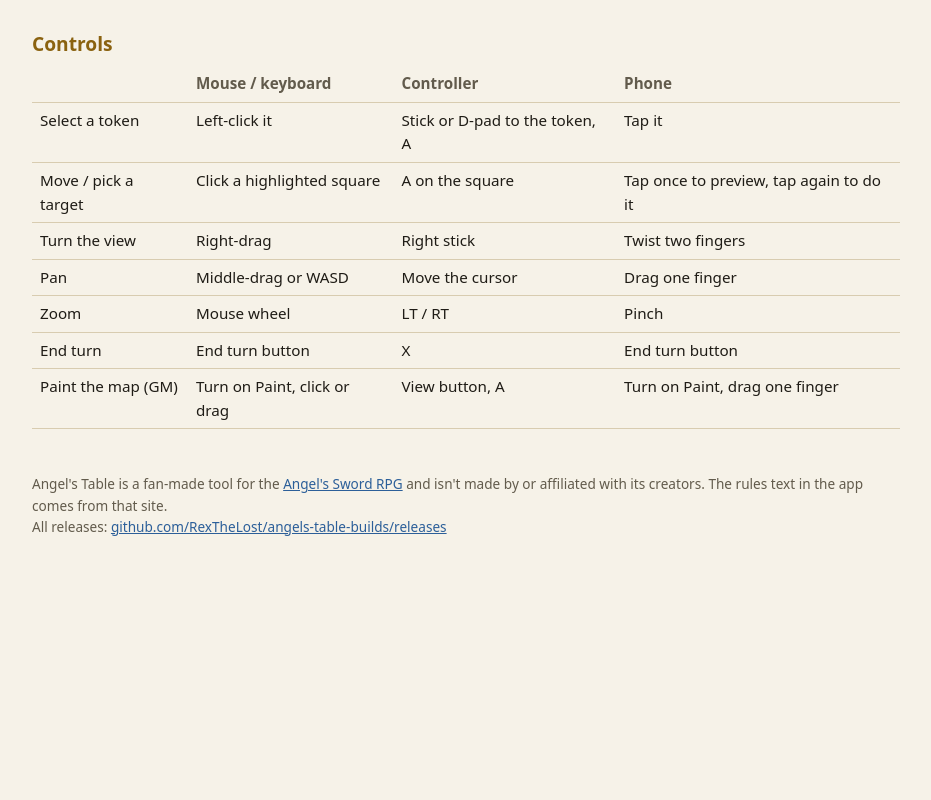
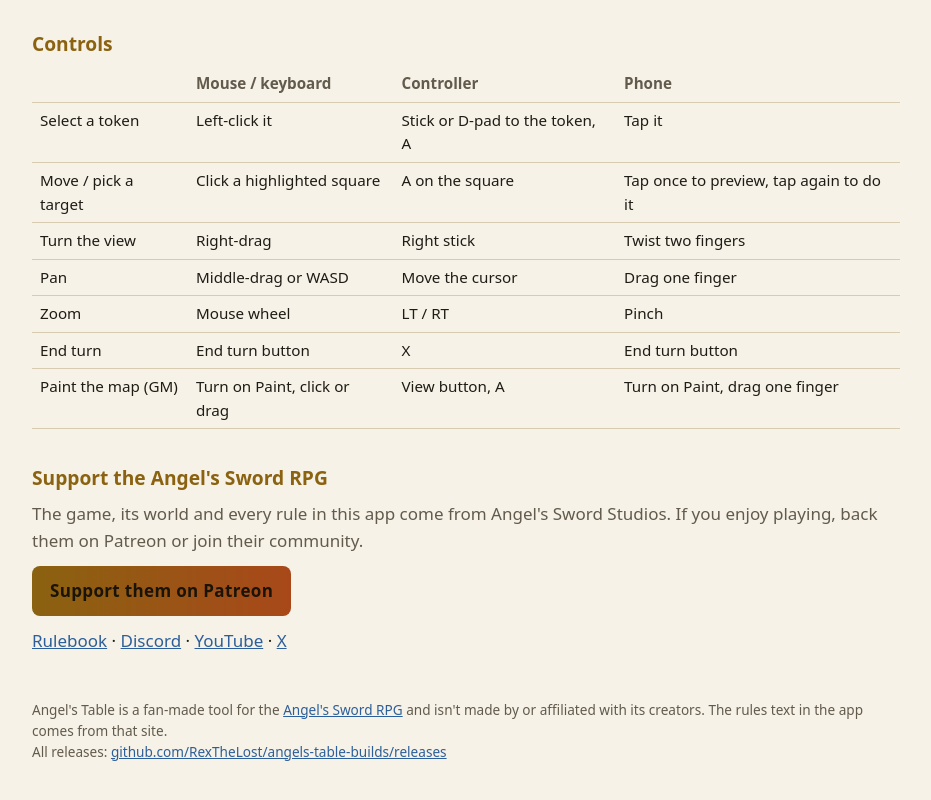
Before and after one commit to RexTheLost/angels-table-builds, a plain HTML site: page index.html in a window 1280 px wide. Shown: the part 1760-2560 px from the top of the page, without its empty margins (174-1105 px from the left). Before the commit the page ends 2361 px from the top, so only its background shows below. Drawn offline with Linux system fonts and the light colour scheme.

Commit message:
Add a support section linking Angel's Sword's Patreon and community
Co-Authored-By: Claude Opus 5.5 <noreply@anthropic.com>

```diff
--- a/index.html
+++ b/index.html
@@ -121,6 +121,13 @@
     </div>
   </section>
 
+  <section>
+    <h3>Support the Angel's Sword RPG</h3>
+    <p class="tag" style="margin:0 0 12px">The game, its world and every rule in this app come from Angel's Sword Studios. If you enjoy playing, back them on Patreon or join their community.</p>
+    <a class="button" href="https://www.patreon.com/angelsswordrpg">Support them on Patreon</a>
+    <p style="margin:12px 0 0"><a href="https://rpg.angelssword.com">Rulebook</a> · <a href="https://discord.gg/EFg2EbDnTa">Discord</a> · <a href="https://www.youtube.com/@AngelsSwordRPG">YouTube</a> · <a href="https://x.com/AngelsSwordRPG">X</a></p>
+  </section>
+
   <footer>
     Angel's Table is a fan-made tool for the <a href="https://rpg.angelssword.com">Angel's Sword RPG</a> and isn't made by or affiliated with its creators. The rules text in the app comes from that site.<br>
     All releases: <a href="https://github.com/RexTheLost/angels-table-builds/releases">github.com/RexTheLost/angels-table-builds/releases</a>
```
